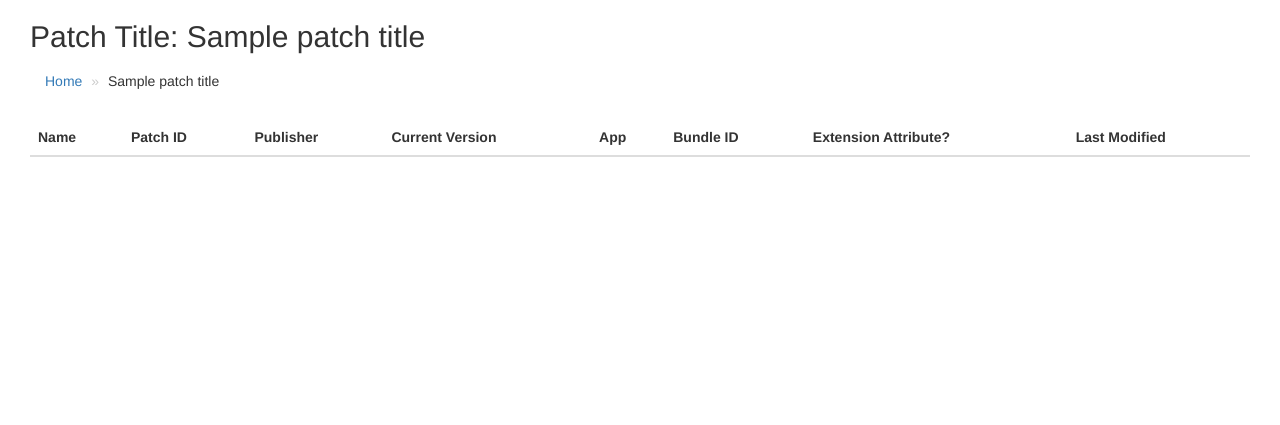
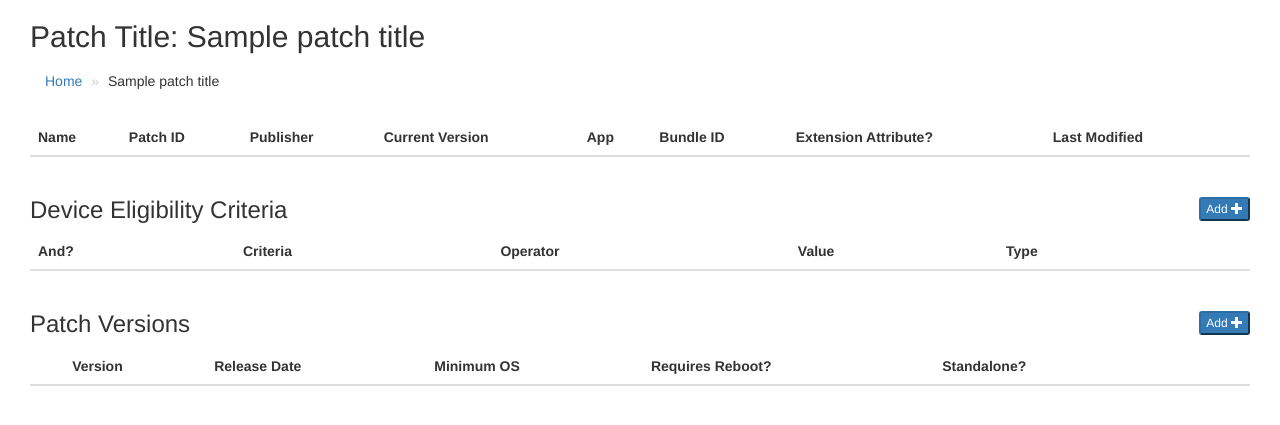
Before and after one commit to brysontyrrell/PatchServer, a Flask app: template patchserver/templates/patch.html in a window 1280 px wide. Shown: the top 425 px of the page. Run offline with Flask 2, Linux system fonts and the light colour scheme; the template is opened without the code that fills it: most values are stand-ins (such as "Sample title", 1, 10 or a date in 2020); lists and menus that the app fills with data are empty; parts of the project's set-up code (start-up, migrations or seed data) failed here and were passed over.

Commit message:
Added viewing criteria and versions to the Patch page w/placeholder buttons

```diff
--- a/patchserver/templates/index.html
+++ b/patchserver/templates/index.html
@@ -4,10 +4,6 @@
     <div class="container-fluid">
         <div class="col-md-12 main">
             <h2>Patch Titles</h2>
-
-            <ol class="breadcrumb">
-                <li><a href="/">Home</a></li>
-            </ol>
 
             <div class="table-responsive">
                 <table class="table table-striped" id="patch-list">
--- a/patchserver/templates/patch.html
+++ b/patchserver/templates/patch.html
@@ -11,7 +11,7 @@
             </ol>
 
             <div class="table-responsive">
-                <table class="table table-striped" id="about-patch">
+                <table class="table table-striped" id="patch-about">
                     <thead>
                         <tr>
                             <th>Name</th>
@@ -22,6 +22,56 @@
                             <th>Bundle ID</th>
                             <th>Extension Attribute?</th>
                             <th>Last Modified</th>
+                            <th></th>
+                        </tr>
+                    </thead>
+                    <tbody></tbody>
+                </table>
+            </div>
+
+            <h3>
+                <span>Device Eligibility Criteria</span>
+                <button class="btn-primary btn-xs pull-right" onclick="window.location.href='#'">
+                    Add <span class="glyphicon glyphicon-plus"></span>
+                </button>
+            </h3>
+
+            <div class="table-responsive">
+                <table class="table table-striped" id="patch-eligibility">
+                    <thead>
+                        <tr>
+                            <th>And?</th>
+                            <th>Criteria</th>
+                            <th>Operator</th>
+                            <th>Value</th>
+                            <th>Type</th>
+                            <th></th>
+                        </tr>
+                    </thead>
+                    <tbody></tbody>
+                </table>
+            </div>
+
+            <h3>
+                <span>Patch Versions</span>
+                <button class="btn-primary btn-xs pull-right" onclick="window.location.href='#'">
+                    Add <span class="glyphicon glyphicon-plus"></span>
+                </button>
+            </h3>
+
+            <div class="table-responsive">
+                <table class="table table-striped" id="patch-versions">
+                    <thead>
+                        <tr>
+                            <th></th>
+                            <th>Version</th>
+                            <th>Release Date</th>
+                            <th>Minimum OS</th>
+                            <th>Requires Reboot?</th>
+                            <th>Standalone?</th>
+                            <th></th>
+                            <th></th>
+                            <th></th>
                         </tr>
                     </thead>
                     <tbody></tbody>
@@ -37,15 +87,7 @@
         return results[1] || 0;
     };
 
-    $(document).ready(function() {
-        var patchId = $.urlParam('id');
-        $.ajax(
-        {
-            type: "GET",
-            url: '{{ url_for('patch_by_name_id', name_id="") }}' + patchId,
-            dataType: "json",
-            cache: false,
-            success: function (data) {
+    $.updatePatchAbout = function (data) {
         var date = new Date(data.lastModified);
         var options = {
             weekday: "long", year: "numeric", month: "short",
@@ -60,11 +102,92 @@
             '<td>' + data.bundleId + '</td>' +
             '<td/>' +
             '<td>' + date.toLocaleString('en-us', options) + '</td>' +
+            '<td>' +
+            '    <button class="btn-primary btn-xs pull-right" onclick="window.location.href=\'#\'">' +
+            '        <span class="glyphicon glyphicon-pencil"></span>' +
+            '    </button>' +
+            '</td>' +
             '</tr>';
-                $('#about-patch > tbody:last-child').append(table_row);
+        $('#patch-about > tbody:last-child').append(table_row);
+    };
+
+    $.updatePatchEligibility = function (data) {
+        var requirements = data.requirements;
+        if (requirements.length > 0) {
+            $.each(requirements, function (i, item) {
+                var table_row = '<tr id="' + item.id + '">' +
+                    '<td>' + item.and + '</td>' +
+                    '<td>' + item.name + '</td>' +
+                    '<td>' + item.operator + '</td>' +
+                    '<td>' + item.value + '</td>' +
+                    '<td>' + item.type + '</td>' +
+                    '<td>' +
+                    '    <button class="btn-danger btn-xs pull-right" onclick="window.location.href=\'#\'">' +
+                    '        <span class="glyphicon glyphicon-remove"></span>' +
+                    '    </button>' +
+                    '</td>' +
+                    '</tr>';
+                $('#patch-eligibility > tbody:last-child').append(table_row);
+            });
+        }
+    };
+
+    $.updatePatchVersions = function (data) {
+        var patches = data.patches;
+        if (patches.length > 0) {
+            var options = {
+                weekday: "long", year: "numeric", month: "short",
+                day: "numeric", hour: "2-digit", minute: "2-digit"
+            };
+            $.each(patches, function (i, item) {
+                var date = new Date(item.releaseDate);
+                var table_row = '<tr id="' + item.id + '">' +
+                    '<td>' +
+                    '    <button class="btn-info btn-xs" onclick="window.location.href=\'#\'">' +
+                    '        <span class="glyphicon glyphicon-eye-open"></span>' +
+                    '    </button>' +
+                    '</td>' +
+                    '<td>' + item.version + '</td>' +
+                    '<td>' + date.toLocaleString('en-us', options) + '</td>' +
+                    '<td>' + item.minimumOperatingSystem + '</td>' +
+                    '<td>' + item.reboot + '</td>' +
+                    '<td>' + item.standalone + '</td>' +
+                    '<td>' +
+                    '    <button class="btn-danger btn-xs" onclick="window.location.href=\'#\'">' +
+                    '        <span class="glyphicon glyphicon-remove"></span>' +
+                    '    </button>' +
+                    '</td>' +
+                    '<td>' +
+                    '    <button class="btn-success btn-xs" onclick="window.location.href=\'#\'">' +
+                    '        <span class="glyphicon glyphicon-chevron-up"></span>' +
+                    '    </button>' +
+                    '</td>' +
+                    '<td>' +
+                    '    <button class="btn-warning btn-xs" onclick="window.location.href=\'#\'">' +
+                    '        <span class="glyphicon glyphicon-chevron-down"></span>' +
+                    '    </button>' +
+                    '</td>' +
+                    '</tr>';
+                $('#patch-versions > tbody:last-child').append(table_row);
+            });
+        }
+    };
+
+    $(document).ready(function() {
+        var patchId = $.urlParam('id');
+        $.ajax(
+        {
+            type: "GET",
+            url: '../jamf/v1/patch/' + patchId,
+            dataType: "json",
+            cache: false,
+            success: function (data) {
+                $.updatePatchAbout(data);
+                $.updatePatchEligibility(data);
+                $.updatePatchVersions(data)
             }
         });
-    })
+    });
     </script>
 
 {% endblock %}
```
Lines whose indentation alone changed are shown as unchanged.
